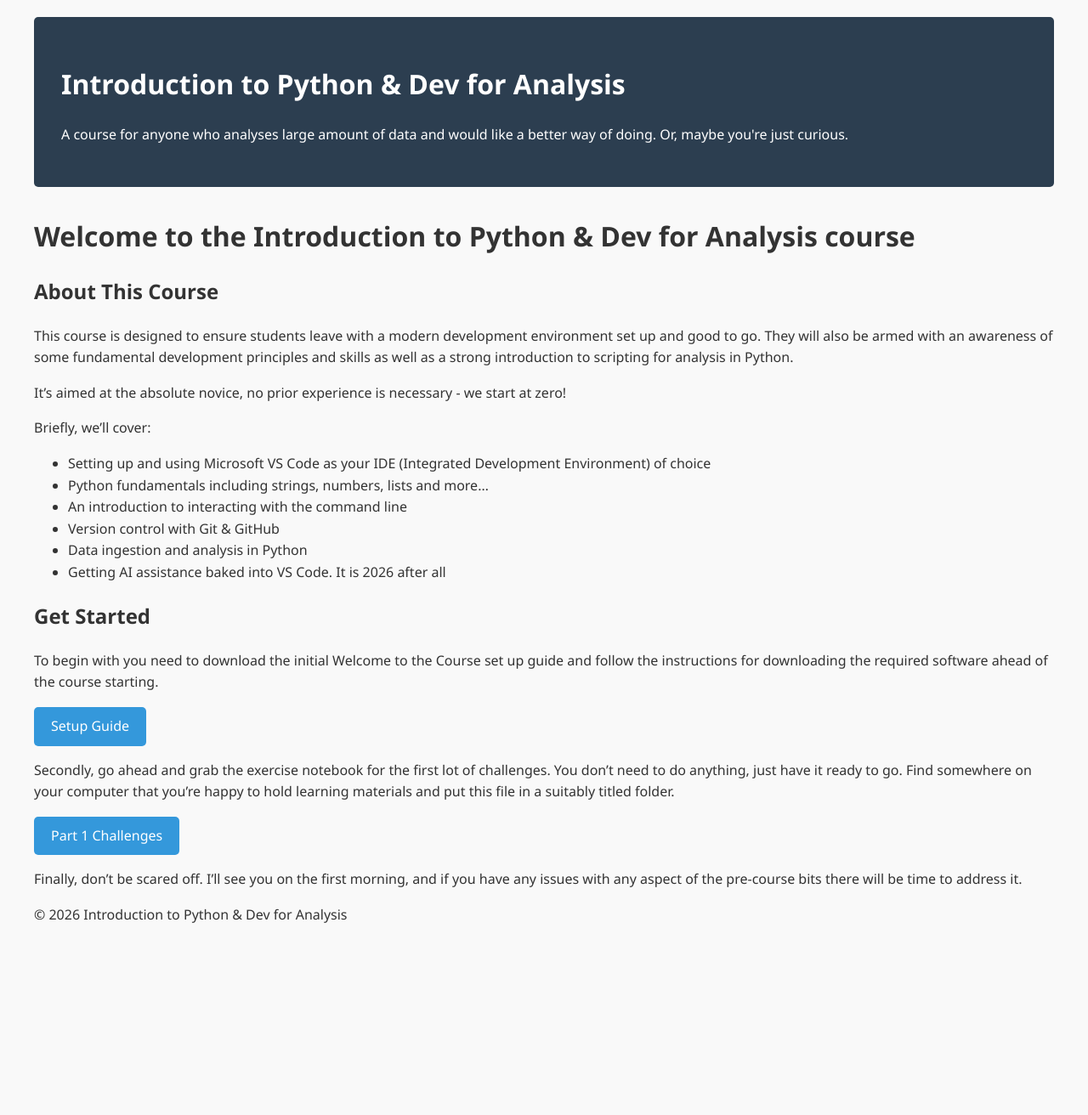
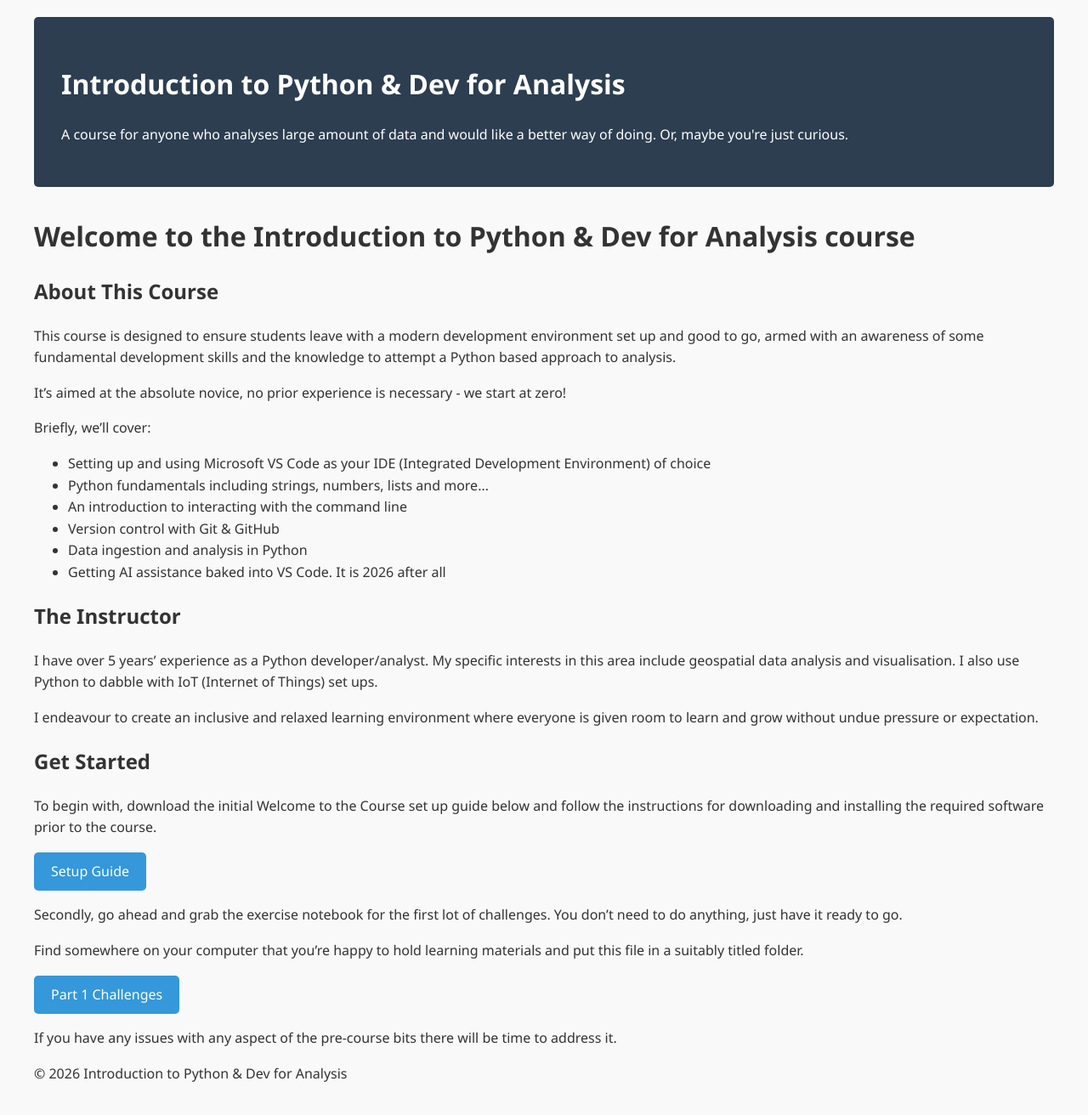
Before and after one commit to stegr81/Python-and-Dev-for-Analysis, a Jekyll site: the page built from docs/index.md, in a window 1280 px wide. Shown: the whole page at 85% size. Built offline with Jekyll 4.4.1, drawn with Linux system fonts in a browser that asks for light colours; before the commit the page ends 1125 px from its top, so only the background shows below that.

Commit message:
Update index.md

```diff
--- a/docs/index.md
+++ b/docs/index.md
@@ -7,7 +7,7 @@ description: A comprehensive introduction to using Python for analysis in a mode
 # Welcome to the Introduction to Python & Dev for Analysis course
 
 ## About This Course
-This course is designed to ensure students leave with a modern development environment set up and good to go. They will also be armed with an awareness of some fundamental development principles and skills as well as a strong introduction to scripting for analysis in Python.
+This course is designed to ensure students leave with a modern development environment set up and good to go, armed with an awareness of some fundamental development skills and the knowledge to attempt a Python based approach to analysis.
 
 It's aimed at the absolute novice, no prior experience is necessary - we start at zero!
 
@@ -20,14 +20,20 @@ Briefly, we'll cover:
 - Data ingestion and analysis in Python
 - Getting AI assistance baked into VS Code. It is 2026 after all
 
+## The Instructor
+I have over 5 years' experience as a Python developer/analyst. My specific interests in this area include geospatial data analysis and visualisation. I also use Python to dabble with IoT (Internet of Things) set ups.
+
+I endeavour to create an inclusive and relaxed learning environment where everyone is given room to learn and grow without undue pressure or expectation.
+
 ## Get Started
-
-To begin with you need to download the initial Welcome to the Course set up guide and follow the instructions for downloading the required software ahead of the course starting.
+To begin with, download the initial Welcome to the Course set up guide below and follow the instructions for downloading and installing the required software prior to the course.
 
 <a href="Python_Setup_Guide_v1-3.pdf" class="btn">Setup Guide</a>
 
-Secondly, go ahead and grab the exercise notebook for the first lot of challenges. You don't need to do anything, just have it ready to go. Find somewhere on your computer that you're happy to hold learning materials and put this file in a suitably titled folder.
+Secondly, go ahead and grab the exercise notebook for the first lot of challenges. You don't need to do anything, just have it ready to go.
+
+Find somewhere on your computer that you're happy to hold learning materials and put this file in a suitably titled folder.
 
 <a href="part_1_challenges.ipynb" class="btn" download>Part 1 Challenges</a>
 
-Finally, don't be scared off. I'll see you on the first morning, and if you have any issues with any aspect of the pre-course bits there will be time to address it.
+If you have any issues with any aspect of the pre-course bits there will be time to address it.
```
